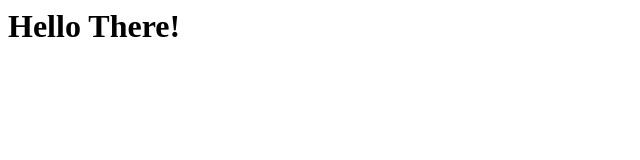
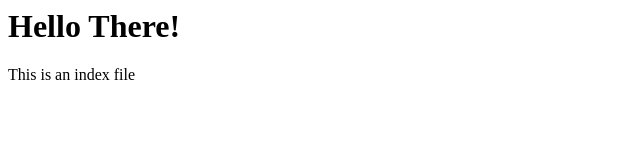
Before and after one commit to akshaykalyankar98/SampleWeb, a plain HTML site: page index.html in a window 1280 px wide. Shown: the whole page, without its empty margins (0-640 px from the left). Drawn offline with Linux system fonts and the light colour scheme.

Commit message:
Changed : index.html file

```diff
--- a/index.html
+++ b/index.html
@@ -1,5 +1,6 @@
 <html>
   <body>
     <h1>Hello There!</h1>
+    <p>This is an index file</p>
   </body>
 </html>
```
